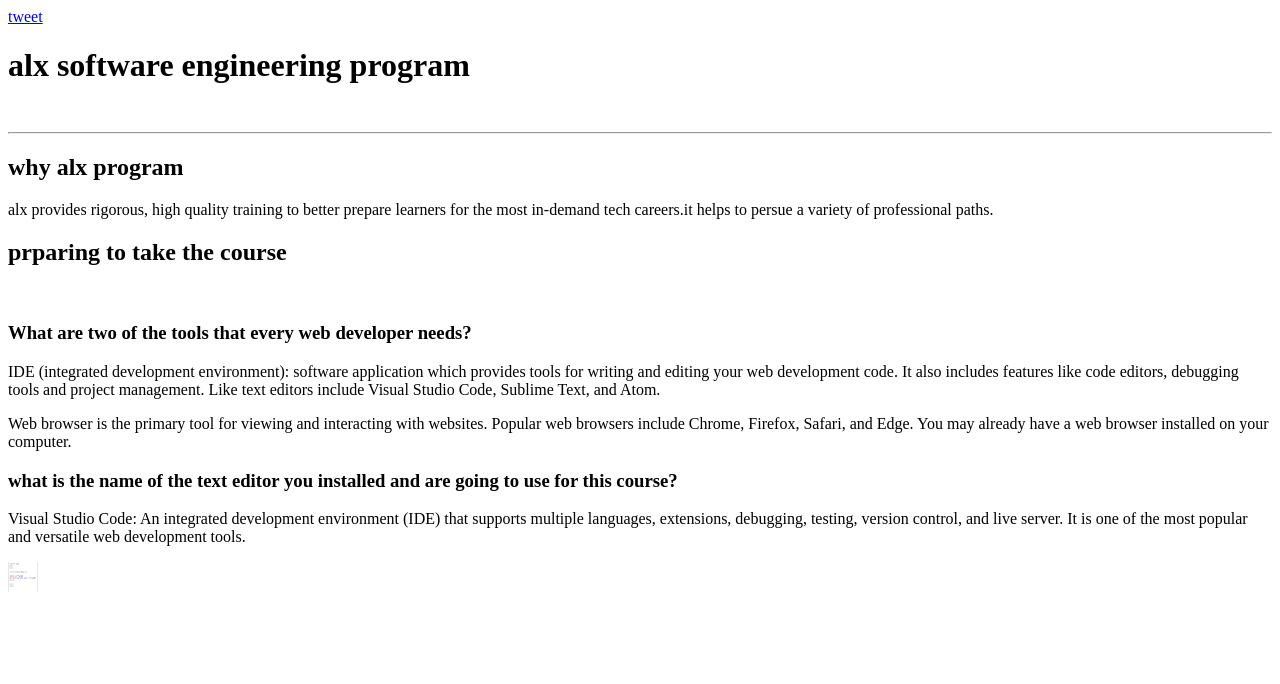
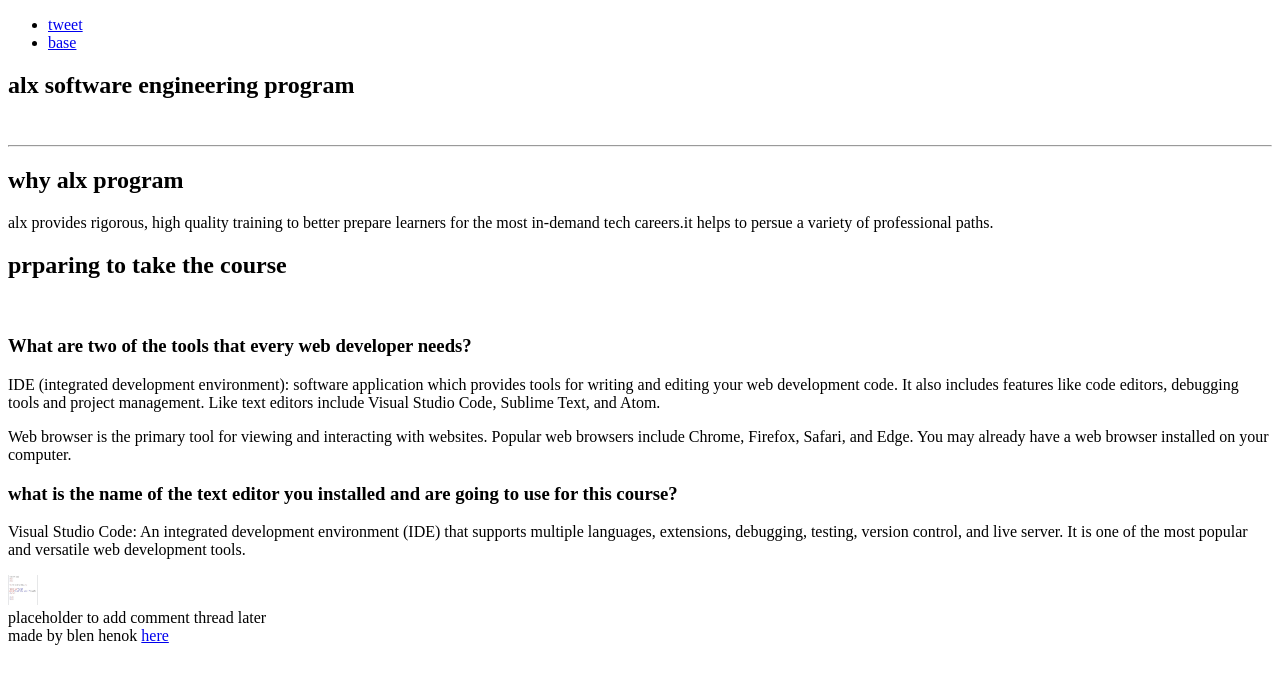
Before and after one commit to blenhenok/alx_html_css, a plain HTML site: page index.html in a window 1280 px wide. Drawn offline with Linux system fonts and the light colour scheme.

Commit message:
editing <body>

```diff
--- a/index.html
+++ b/index.html
@@ -6,8 +6,15 @@
     <title>ALX WEBSITE COURSE</title>
 </head>
 <body>
+<header>
+   <ul>
+   <li> <a href="tweets.html">tweet</a> </li>
+   <li> <a href="base_index.html">base</a> </li>
+    </ul>
+    </header>
 
-    <a href="tweets.html">tweet</a>
+    <main>
+        <article>
     <h1>alx software engineering program</h1>
     <br>
     <hr>
@@ -22,5 +29,14 @@
     <p>Visual Studio Code: An integrated development environment (IDE) that supports multiple languages, extensions, debugging, testing, version control, and live server. It is one of the most popular and versatile web development tools. </p>
 
     <a href="https://www.holbertonschool.com/holberton-logo.png"> <img src="p1.jpg" width="30px" height="30px">  </a>
+    </article>
+
+    <aside>placeholder to add comment thread later</aside>
+    </main>
+
+    <footer>
+        made by blen henok
+        <a href="base_index.html" target="_blank">here</a>
+        </footer>
 </body>
 </html>
```
Also changed, not shown: tweets.html (+17 -1 lines).
